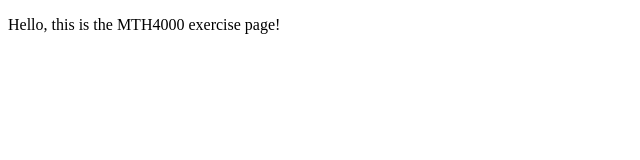
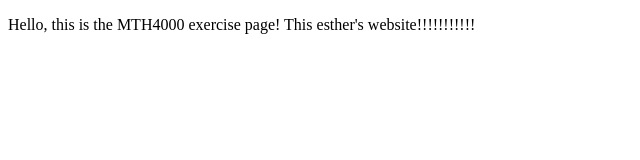
Before and after one commit to eadene/eadene.github.io, a plain HTML site: page index.html in a window 1280 px wide. Shown: the whole page, without its empty margins (0-640 px from the left). Drawn offline with Linux system fonts and the light colour scheme.

Commit message:
Update index.html

```diff
--- a/index.html
+++ b/index.html
@@ -7,7 +7,7 @@
 
 <body>
     <div id="estherade">
-               <p>Hello, this is the MTH4000 exercise page!</p>
+               <p>Hello, this is the MTH4000 exercise page! This esther's website!!!!!!!!!!!</p>
     </div>
 </body>
 
```
